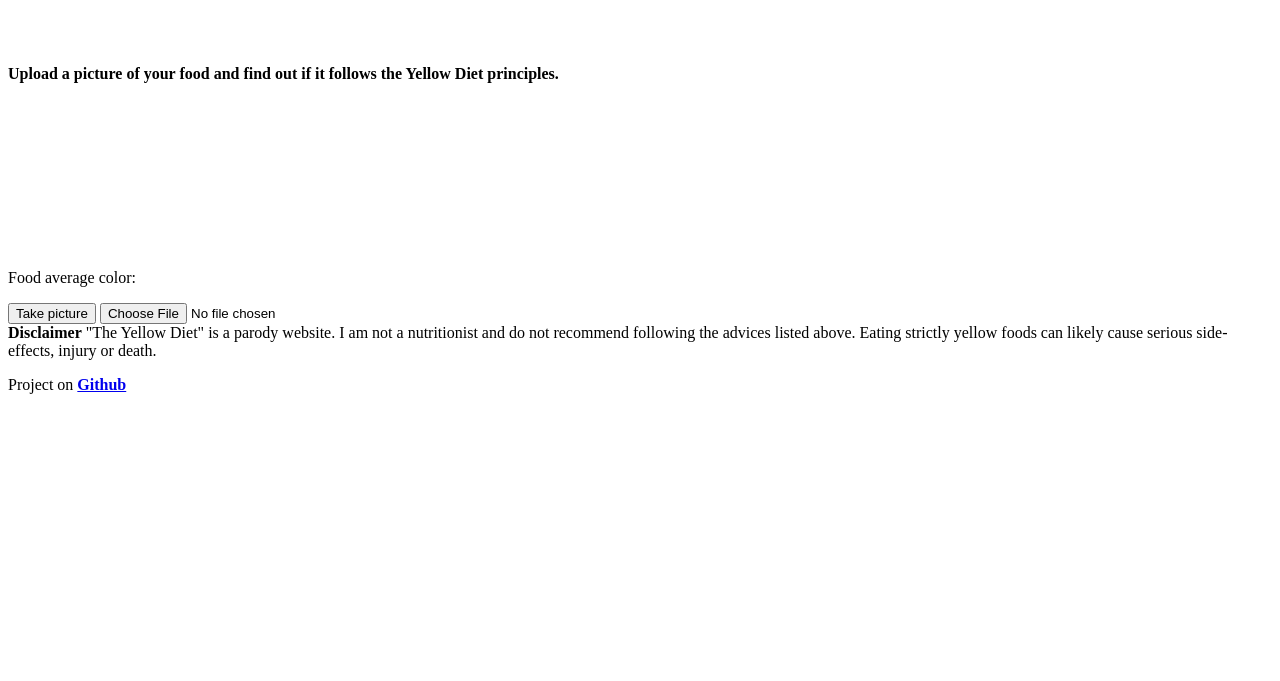
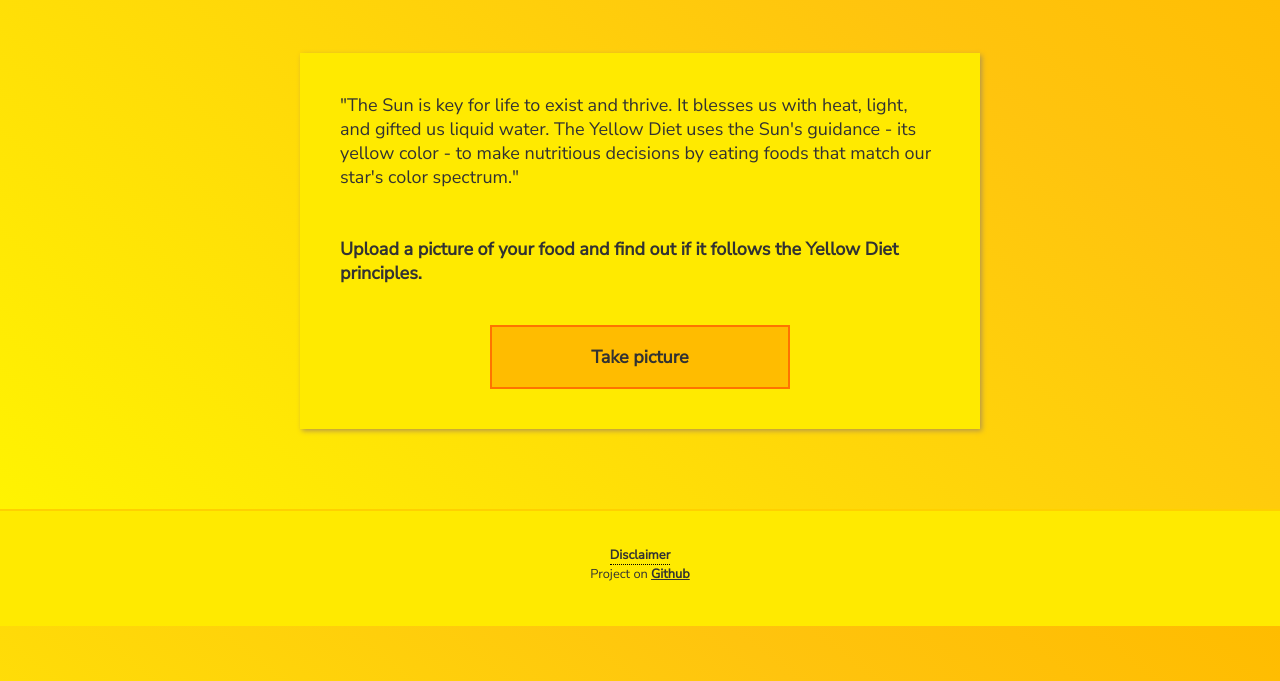
Before and after one commit to usaspiff/yellow-diet, a plain HTML site: page src/index.html in a window 1280 px wide. Shown: the part 119-800 px from the top of the page. Drawn offline with Linux system fonts and the light colour scheme.

Commit message:
Updated links to .css and .js files
Modified broken links to styles.css and scripts.js files.

```diff
--- a/src/index.html
+++ b/src/index.html
@@ -4,7 +4,8 @@
   <meta charset="UTF-8">
   <title>Image upload to canvas & rgb average</title>
   <link href="https://fonts.googleapis.com/css?family=Playball&display=swap" rel="stylesheet">
-<link href="https://fonts.googleapis.com/css?family=Nunito+Sans&display=swap" rel="stylesheet"><link rel="stylesheet" href="./style.css">
+  <link href="https://fonts.googleapis.com/css?family=Nunito+Sans&display=swap" rel="stylesheet">
+  <link rel="stylesheet" href="./styles.css">
 </head>
 <body>
 <!-- partial:index.partial.html -->
@@ -51,7 +52,7 @@
 
 </footer>
 <!-- partial -->
-  <script  src="./script.js"></script>
+  <script  src="./scripts.js"></script>
 
 </body>
 </html>
```
